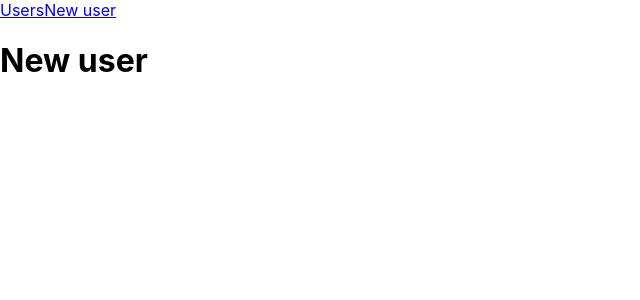
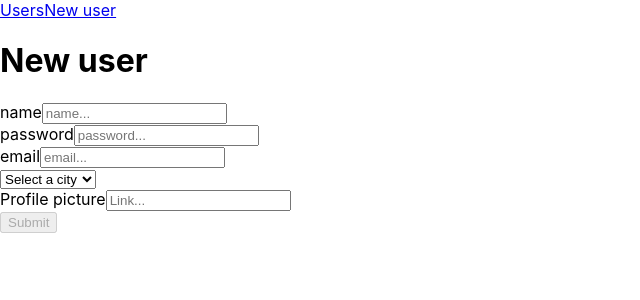
Before and after one commit to Malifarge/validation-front, a React (Create React App) app: page /New in a window 1280 px wide. Shown: the top 300 px of the page, without its empty margins (0-640 px from the left). Built offline with nearby package versions, Linux system fonts and the light colour scheme.

Commit message:
filterdata correction

```diff
--- a/src/Components/Card.js
+++ b/src/Components/Card.js
@@ -11,7 +11,7 @@ const Card = (props) =>{
         <article>
             <H2>{name}</H2>
             <img src={profile_picture} alt={name} />
-            <Link to={`/${slug}`}><Button text={"See user"}/></Link>
+            <Link to={`/${slug}`}><Button text="See user"/></Link>
         </article>
     )
 }
--- /dev/null
+++ b/src/Components/Input.js
@@ -0,0 +1,28 @@
+const Input = ({
+    label,
+    type,
+    value,
+    placeholder,
+    handleChange,
+    required,
+    error
+  }) => {
+    return (
+      <>
+        <div>
+          <label htmlFor={label}>{label}</label>
+          <input
+            name={label}
+            type={type}
+            value={value}
+            placeholder={placeholder}
+            onChange={handleChange}
+            required={required}
+          />
+        </div>
+        {error && <small>{error.map(err=>err.msg)}</small>}
+      </>
+    )
+  }
+
+  export default Input
--- a/src/Pages/NewUser.js
+++ b/src/Pages/NewUser.js
@@ -1,8 +1,135 @@
+import { useState } from "react"
+
 import H1 from "../Components/H1"
+import Input from "../Components/Input"
+import Button from "../Components/Button"
 
 const NewUser = () =>{
+
+    const [name,setName] = useState("")
+    const [password,setPassword] = useState("")
+    const [email,setMail] = useState("")
+    const [city,setCity] = useState("")
+    const [profile_picture,setProfilePicture] = useState("")
+    const [errorDataName, setErrorDataName] = useState([])
+    const [errorDataEmail, setErrorDataEmail] = useState([])
+    const [errorDataPassword, setErrorDataPassword] = useState([])
+
+
+
+    const handleNameChange = e =>{
+        setName(e.target.value)
+    }
+
+    const handlePasswordChange = e =>{
+        setPassword(e.target.value)
+    }
+
+    const handleMailChange = e =>{
+        setMail(e.target.value)
+    }
+
+    const handleCityChange = e =>{
+        setCity(e.target.value)
+    }
+
+    const handleProfilePictureChange = e =>{
+        setProfilePicture(e.target.value)
+    }
+
+    const handleSubmit = async e => {
+        e.preventDefault()
+
+        const user = {
+            name,
+            email,
+            password,
+            city,
+            profile_picture
+        }
+
+      const response = await fetch('http://localhost:5000/users', {
+      method: 'POST',
+      headers: {
+        'Content-Type': 'Application/json'
+      },
+      body: JSON.stringify(user)
+    })
+        const data = await response.json()
+        if (data[0]){
+            setErrorDataName(data.filter(d=>d.param === "name"))
+            setErrorDataEmail(data.filter(d=>d.param === "email"))
+            setErrorDataPassword(data.filter(d=>d.param === "password"))
+        }
+
+    }
+
+
+
     return (
+        <>
         <H1>New user</H1>
+        <form onSubmit={handleSubmit}>
+            <Input
+                label="name"
+                type="texte"
+                value={name}
+                placeholder="name..."
+                handleChange={handleNameChange}
+                required
+                error={errorDataName}
+            />
+
+            <Input
+                label="password"
+                type="password"
+                value={password}
+                placeholder="password..."
+                handleChange={handlePasswordChange}
+                required
+                error={errorDataPassword}
+
+
+            />
+
+            <Input
+                label="email"
+                type="email"
+                value={email}
+                placeholder="email..."
+                handleChange={handleMailChange}
+                required
+                error={errorDataEmail}
+
+            />
+
+            <select required onChange={handleCityChange}>
+
+                <option value="">Select a city</option>
+                <option value="Paris">Paris</option>
+                <option value="Los Angeles">Los Angeles</option>
+                <option value="Tokyo">Tokyo</option>
+
+            </select>
+
+            <Input
+
+                label="Profile picture"
+                type="texte"
+                value={profile_picture}
+                placeholder="Link..."
+                handleChange={handleProfilePictureChange}
+                required
+
+            />
+
+            <Button
+                text="Submit"
+                type="submit"
+                disabled={!name || !email || !password || !city || !profile_picture }
+            />
+        </form>
+        </>
     )
 }
 
```
